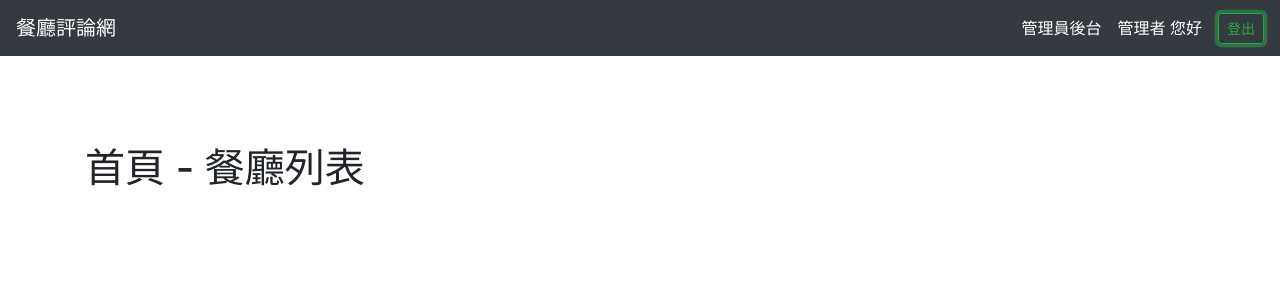
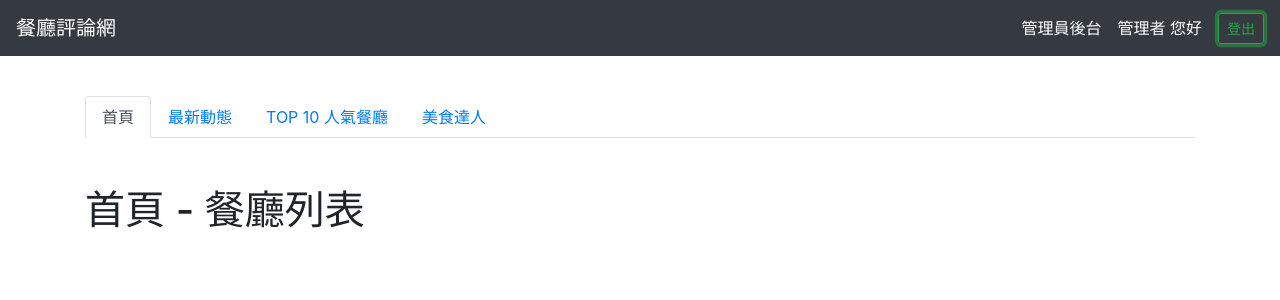
Before and after one commit to DaisyChen-TW/forum-front-end-vue, a Vue app: page /#/restaurants in a window 1280 px wide. Both pictures are taken after a click on the button "登出". Shown: the top 300 px of the page. Built offline with nearby package versions, Linux system fonts and the light colour scheme.

Commit message:
add NavTabs

```diff
--- a/package.json
+++ b/package.json
@@ -13,6 +13,7 @@
     "core-js": "^3.6.5",
     "jquery": "^3.6.0",
     "popper.js": "^1.16.1",
+    "uuid": "^8.3.2",
     "vue": "^2.6.11",
     "vue-router": "^3.2.0"
   },
--- /dev/null
+++ b/src/components/NavTabs.vue
@@ -0,0 +1,41 @@
+// ./src/components/NavTabs.vue
+<template>
+  <ul class="nav nav-tabs mb-4">
+    <li v-for="tab in tabs" :key="tab.id" class="nav-item">
+      <router-link :to="tab.path" class="nav-link">
+        {{ tab.title }}
+      </router-link>
+    </li>
+  </ul>
+</template>
+<script>
+import { v4 as uuidv4 } from "uuid";
+export default {
+  data() {
+    return {
+      tabs: [
+        {
+          id: uuidv4(),
+          title: "首頁",
+          path: "/restaurants",
+        },
+        {
+          id: uuidv4(),
+          title: "最新動態",
+          path: "/restaurants/feeds",
+        },
+        {
+          id: uuidv4(),
+          title: "TOP 10 人氣餐廳",
+          path: "/restaurants/top",
+        },
+        {
+          id: uuidv4(),
+          title: "美食達人",
+          path: "/users/top",
+        },
+      ],
+    };
+  },
+};
+</script>
--- a/src/router/index.js
+++ b/src/router/index.js
@@ -38,7 +38,7 @@
     component: () => import('../views/RestaurantsTop.vue')
   },
   {
-    path: '/user/top',
+    path: '/users/top',
     name: 'user-top',
     component: () => import('../views/UsersTop.vue')
   },
@@ -50,6 +50,7 @@
 ]
 
 const router = new VueRouter({
+  linkExactActiveClass: 'active',
   routes
 })
 
--- a/src/views/Restaurants.vue
+++ b/src/views/Restaurants.vue
@@ -1,8 +1,17 @@
 // ./src/views/Restaurants.vue
 <template>
   <div class="container py-5">
+    <NavTabs />
     <h1 class="mt-5">
       首頁 - 餐廳列表
     </h1>
   </div>
 </template>
+<script>
+import NavTabs from "../components/NavTabs.vue";
+export default {
+  components: {
+    NavTabs,
+  }
+}
+</script>
--- a/src/views/RestaurantsFeeds.vue
+++ b/src/views/RestaurantsFeeds.vue
@@ -1,8 +1,17 @@
 // ./src/views/RestaurantsFeeds.vue
 <template>
   <div class="container py-5">
+    <NavTabs />
     <h1 class="mt-5">
       最新動態
     </h1>
   </div>
 </template>
+<script>
+import NavTabs from "../components/NavTabs.vue";
+export default {
+  components: {
+    NavTabs,
+  }
+}
+</script>
--- a/src/views/RestaurantsTop.vue
+++ b/src/views/RestaurantsTop.vue
@@ -1,8 +1,17 @@
 // ./src/views/RestaurantsTop.vue
 <template>
   <div class="container py-5">
+    <NavTabs />
     <h1 class="mt-5">
       人氣餐廳
     </h1>
   </div>
 </template>
+<script>
+import NavTabs from "../components/NavTabs.vue";
+export default {
+  components: {
+    NavTabs,
+  }
+}
+</script>
--- a/src/views/UsersTop.vue
+++ b/src/views/UsersTop.vue
@@ -1,8 +1,17 @@
 // ./src/views/UsersTop.vue
 <template>
   <div class="container py-5">
+    <NavTabs />
     <h1 class="mt-5">
       美食達人
     </h1>
   </div>
 </template>
+<script>
+import NavTabs from "../components/NavTabs.vue";
+export default {
+  components: {
+    NavTabs,
+  }
+}
+</script>
```
Also changed, not shown: 1 other file (tests, documents, lock files or other folders).
